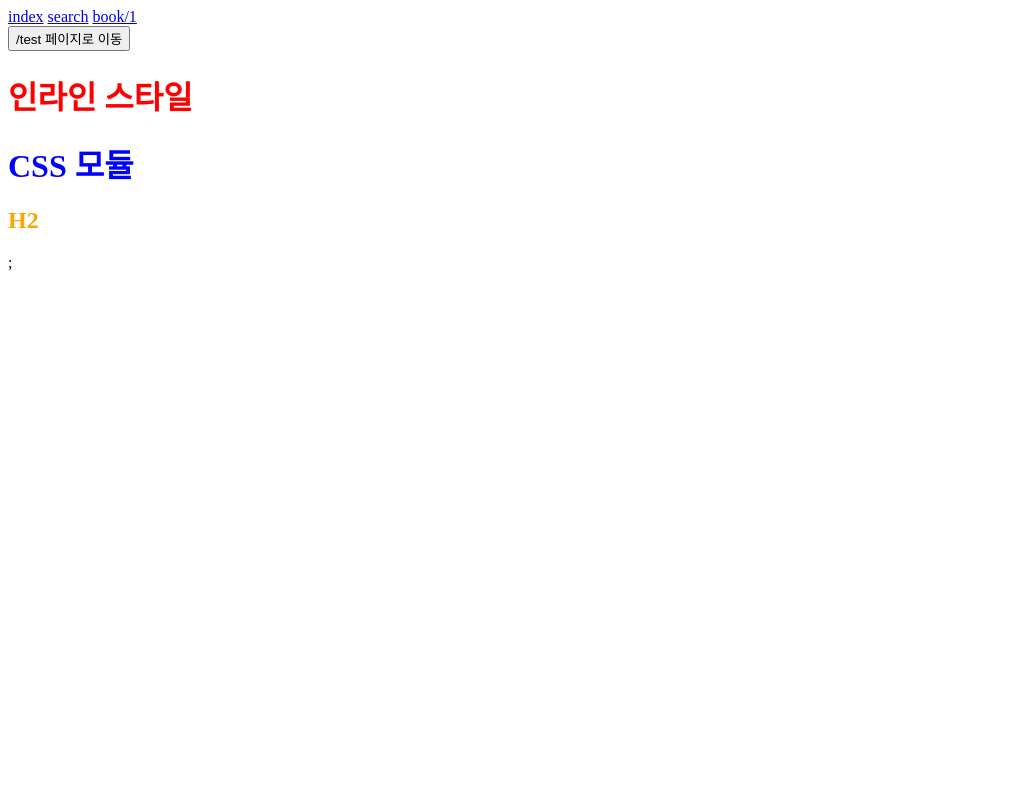
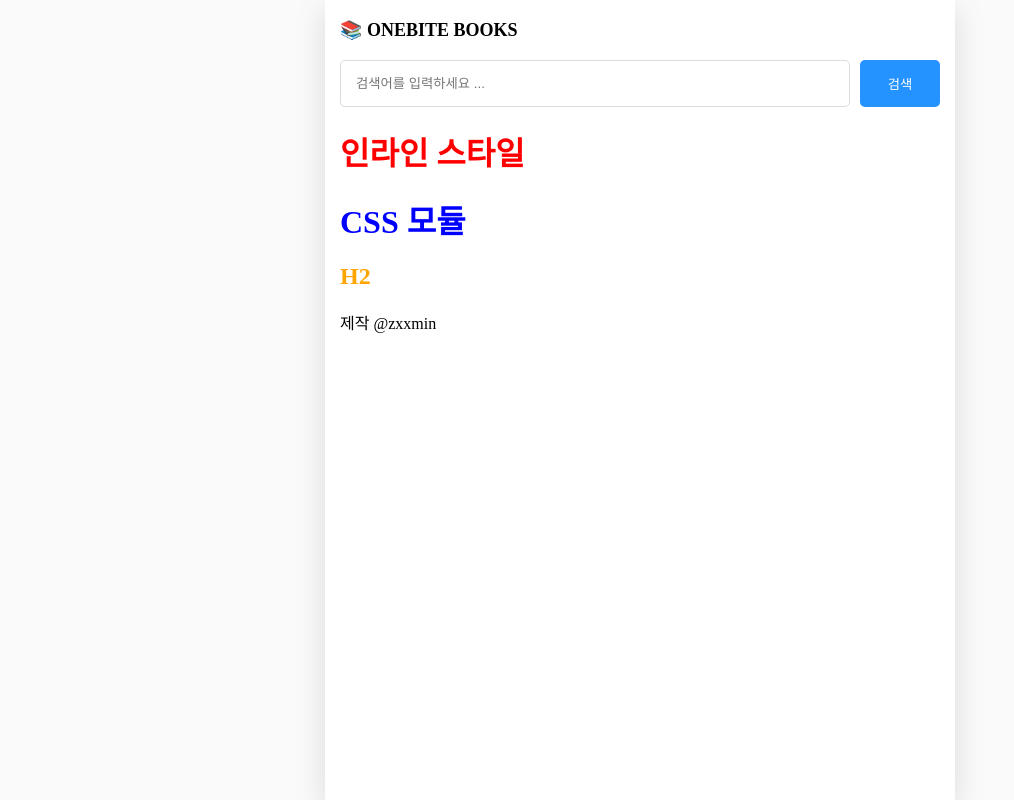
Before and after one commit to zxxmin/onebite-next, a Next.js app in the folder section02/: page / in a window 1280 px wide. Shown: the whole page, without its empty margins (0-1014 px from the left). Built offline with nearby package versions, Linux system fonts and the light colour scheme.

Commit message:
글로벌 레이아웃 설정 + 페이지별 레이아웃 설정

```diff
--- /dev/null
+++ b/section02/src/components/global-layout.module.css
@@ -0,0 +1,30 @@
+.container {
+    background-color: white;
+    max-width: 600px;
+    min-height: 100vh;
+    margin: 0 auto;
+
+    box-shadow: rgba(100, 100, 100, 0.2) 0px 09px 29px 0px;
+    padding: 0px 15px;
+}
+
+.header {
+    height: 60px;
+    font-weight: bold;
+    font-size: 18px;
+    line-height: 60px;
+}
+
+.header > a {
+    color: black;
+    text-decoration: none;
+}
+
+.main {
+    padding-top: 10px;
+}
+
+.footer {
+    padding: 100px 0px;
+    color: gray;
+}
--- /dev/null
+++ b/section02/src/components/global-layout.tsx
@@ -0,0 +1,20 @@
+import { ReactNode } from "react";
+import Link from "next/link";
+import style from './global-layout.module.css'
+
+export default function GloabalLayout ({
+    children
+} : {
+    children: ReactNode;
+}) {
+    return (
+        <div className={style.container}>
+          <header className={style.header}>
+            <Link href={'/'}>📚 ONEBITE BOOKS</Link>
+          </header>
+          <main>{children}</main>
+          <footer>제작 @zxxmin</footer>
+        </div>
+
+      )
+}
--- /dev/null
+++ b/section02/src/components/searchable-layout.module.css
@@ -0,0 +1,21 @@
+.searchbar_container {
+    display: flex;
+    gap: 10px;
+    margin-bottom: 20px;
+}
+
+.searchbar_container > input {
+    flex: 1;
+    padding: 15px;
+    border-radius: 5px;
+    border: 1px solid rgb(220, 220, 220);
+}
+
+.searchbar_container > button {
+    width: 80px;
+    border-radius: 5px;
+    border: none;
+    background-color: rgb(37, 147, 255);
+    color: white;
+    cursor: pointer;
+}
--- /dev/null
+++ b/section02/src/components/searchable-layout.tsx
@@ -0,0 +1,50 @@
+import { useRouter } from "next/router";
+import { ReactNode, useState, useEffect } from "react";
+import style from './searchable-layout.module.css'
+
+export default function SearchableLayout ({
+    children
+} : {
+    children : ReactNode;
+}) {
+    const router = useRouter();
+    const [search, setSearch] = useState('');
+
+    const q = router.query.q as string;
+
+    useEffect(() => {
+        console.log(q)
+        setSearch(q || '')
+    }, [q]);
+
+    const onChangeSearch = (e: React.ChangeEvent<HTMLInputElement>) => {
+        setSearch(e.target.value)
+    }
+
+    const onSubmit = () => {
+        if (!search || q === search) return;
+        router.push(`/search?q=${search}`)
+    };
+
+    const onKeyDown = (e: React.KeyboardEvent<HTMLInputElement>) => {
+        if(e.key === 'Enter') {
+            onSubmit();
+        }
+    };
+
+    return (
+        <div>
+            <div className={style.searchbar_container}>
+                <input
+                    type="text"
+                    value={search}
+                    placeholder="검색어를 입력하세요 ..."
+                    onChange={onChangeSearch}
+                    onKeyDown={onKeyDown}
+                />
+                <button onClick={onSubmit}>검색</button>
+            </div>
+            {children}
+        </div>
+    )
+}
--- a/section02/src/pages/_app.tsx
+++ b/section02/src/pages/_app.tsx
@@ -1,34 +1,19 @@
+import GloabalLayout from "@/components/global-layout";
 import "@/styles/globals.css";
+import { NextPage } from "next";
 import type { AppProps } from "next/app";
-import Link from "next/link"
-import { useRouter } from "next/router";
-import { useEffect } from "react";
+import { ReactNode } from "react";
 
-export default function App({ Component, pageProps }: AppProps) {
-  const router = useRouter();
+type NextPageWidthLayout = NextPage & {
+  getLayout?: (page: ReactNode) => ReactNode;
+}
 
-  const onClickButton = () => {
-    router.push('/test');
-  }
-
-  useEffect(() => {
-    router.prefetch('/test')
-  }, [])
+export default function App({ Component, pageProps }: AppProps & {Component: NextPageWidthLayout;}) {
+  const getLayout = Component.getLayout ?? ((page: ReactNode)=>page);
 
   return (
-    <>
-      <header>
-        <Link href={'/'}>index</Link>
-        &nbsp;
-        <Link href={'/search'} prefetch={false}>search</Link>
-        &nbsp;
-        <Link href={'/book/1'}>book/1</Link>
-        <div>
-          <button onClick={onClickButton}>/test 페이지로 이동</button>
-        </div>
-
-      </header>
-      <Component {...pageProps} />;
-    </>
+    <GloabalLayout>
+      {getLayout(<Component {...pageProps} />)}
+    </GloabalLayout>
   )
 }
--- a/section02/src/pages/index.tsx
+++ b/section02/src/pages/index.tsx
@@ -1,5 +1,7 @@
 // CSS module
+import SearchableLayout from '@/components/searchable-layout';
 import style from './index.module.css';
+import { ReactNode } from 'react';
 
 export default function Home() {
   return (
@@ -10,3 +12,7 @@
     </>
   );
 }
+
+Home.getLayout = (page: ReactNode) => {
+  return <SearchableLayout>{page}</SearchableLayout>
+}
--- a/section02/src/pages/search/index.tsx
+++ b/section02/src/pages/search/index.tsx
@@ -1,4 +1,6 @@
+import SearchableLayout from "@/components/searchable-layout";
 import { useRouter } from "next/router"
+import { ReactNode } from "react";
 
 export default function Page() {
 
@@ -10,3 +12,7 @@
 
     return <h1>Search {q}</h1>
 }
+
+Page.getLayout = (page: ReactNode) => {
+    return <SearchableLayout>{page}</SearchableLayout>
+}
--- a/section02/src/styles/globals.css
+++ b/section02/src/styles/globals.css
@@ -0,0 +1,5 @@
+html, body {
+    margin: 0px;
+    padding: 0px;
+    background-color: rgb(250, 250, 250);
+}
```
